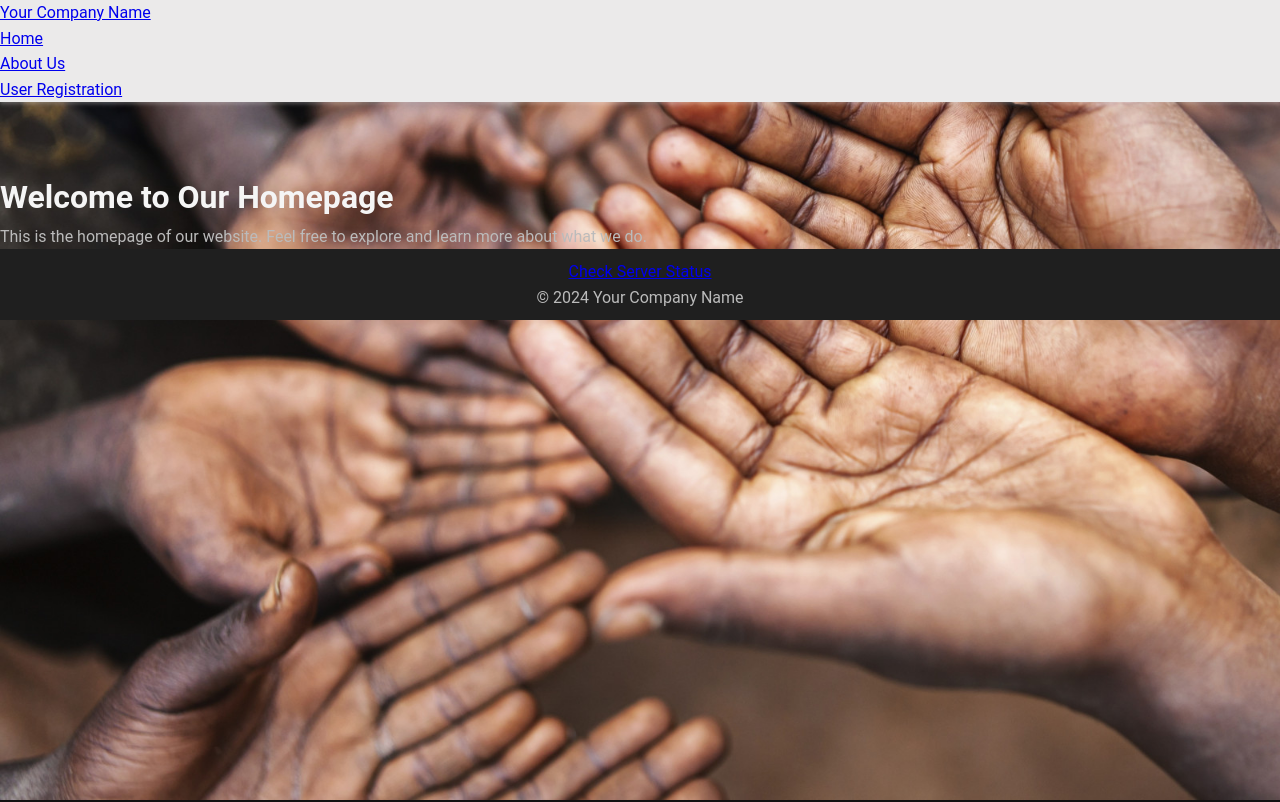
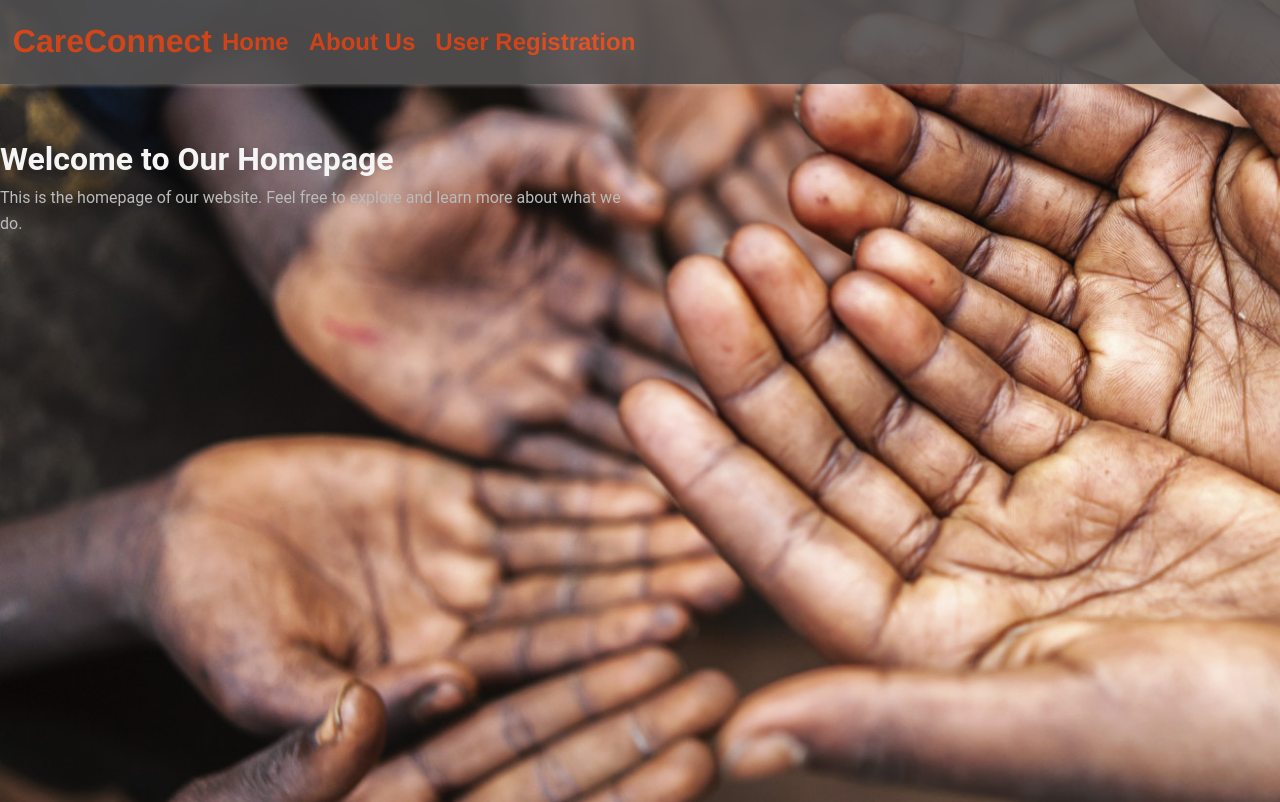
Before and after one commit to BettKev/phase-3-project-frontend, a React (Vite) app: page / in a window 1280 px wide. Shown: the top 802 px of the page. Built offline with nearby package versions, Linux system fonts and the light colour scheme.

Commit message:
fix styling

```diff
--- a/src/components/Layout.jsx
+++ b/src/components/Layout.jsx
@@ -4,50 +4,37 @@ import { Link } from "react-router-dom";
 
 function Layout({ children }) {
   return (
-    <div className="d-flex flex-column min-vh-100">
+    <div>
       {/* Sticky Navbar */}
-      <header>
-        <nav className="navbar navbar-expand-lg navbar-light bg-light fixed-top">
-          <div className="container-fluid">
-            <Link className="navbar-brand" to="/">
-              Your Company Name
+      <header className="navbar">
+        <nav>
+            <Link className="nav_text" to="/">
+              CareConnect
             </Link>
-            <div className="collapse navbar-collapse" id="navbarNav">
-              <ul className="navbar-nav">
-                <li className="nav-item">
-                  <Link className="nav-link active" aria-current="page" to="/">
+              <div className="link_text">
+              <ul>
+                <li>
+                  <Link className="nav_text" to="/">
                     Home
                   </Link>
                 </li>
-                <li className="nav-item">
-                  <Link className="nav-link" to="/about">
+                <li>
+                  <Link className="nav_text" to="/about">
                     About Us
                   </Link>
                 </li>
-                <li className="nav-item">
-                  <Link className="nav-link" to="/user_registration">
+                <li>
+                  <Link className="nav_text" to="/user_registration">
                     User Registration
                   </Link>
                 </li>
               </ul>
-            </div>
-          </div>
+              </div>
         </nav>
       </header>
 
       {/* Main Content */}
       <main className="flex-grow-1 container my-4 pt-5">
-      {/* <div
-  style={{
-    backgroundImage: "url('public/hands.jpg')",
-    backgroundSize: "cover",
-    backgroundPosition: "center",
-    width: "100%",
-    height: "100vh", // Full viewport height
-    zIndex: "1"
-  }}
-></div> */}
-
         {children}
       </main>
 
--- a/src/index.css
+++ b/src/index.css
@@ -157,6 +157,7 @@ button:hover {
 }
 
 .modal-content {
+  margin-top: 50px;
   background-color: #2c2c2c;
   padding: 20px;
   border-radius: 8px;
@@ -216,16 +217,49 @@ button:hover {
 
 /* Navbar */
 .navbar {
-  background-color: #ebeaea; /* Dark background for the navbar */
+  background-color: #535050; /* Dark background for the navbar */
   z-index: 1030; /* Ensure it stays above other elements */
   top: 0;
   position: sticky; /* Makes the navbar sticky when scrolling */
   box-shadow: 0 2px 4px rgba(236, 231, 231, 0.3); /* Subtle shadow for better visibility*/
+  align-items: center;
+  display: flex;
+  opacity: 90%;
+}
+
+.navbar nav{
+  font-size: 2rem;
+  display: flex;
+  justify-content: right;
+  align-items: center;
+  margin: 1%;
+  opacity: 100%;
+}
+
+.nav_text{
+  text-decoration: none;
+  color:#e64a19;
+  font-family: 'Franklin Gothic Medium', 'Arial Narrow', Arial, sans-serif;
+  font-weight: bolder;
+}
+
+
+.navbar nav ul{
+  display: flex;
+  justify-content: center;
+  align-items: center;
+}
+
+.navbar nav ul li{
+  text-decoration: none;
+  font-size: 1.5rem;
+  padding: 10px;
+  list-style: none;
 }
 
 /* Add spacing for the fixed navbar */
 main {
-  padding-top: 70px; /* Adjust based on the height of the navbar */
+  padding-top: 50px; /* Adjust based on the height of the navbar */
 }
 
 /* Footer */
@@ -236,3 +270,9 @@ footer {
   text-align: center;
   padding: 10px 0;
 }
+
+.home_component{
+  width: 50vw;
+  height: 50vw;
+  margin-bottom: 10vw;
+}
--- a/src/pages/HomePage.jsx
+++ b/src/pages/HomePage.jsx
@@ -2,7 +2,7 @@ import React from "react";
 
 function HomePage() {
   return (
-    <div>
+    <div className="home_component">
       <h1>Welcome to Our Homepage</h1>
       <p>
         This is the homepage of our website. Feel free to explore and learn more about what we do.
```
